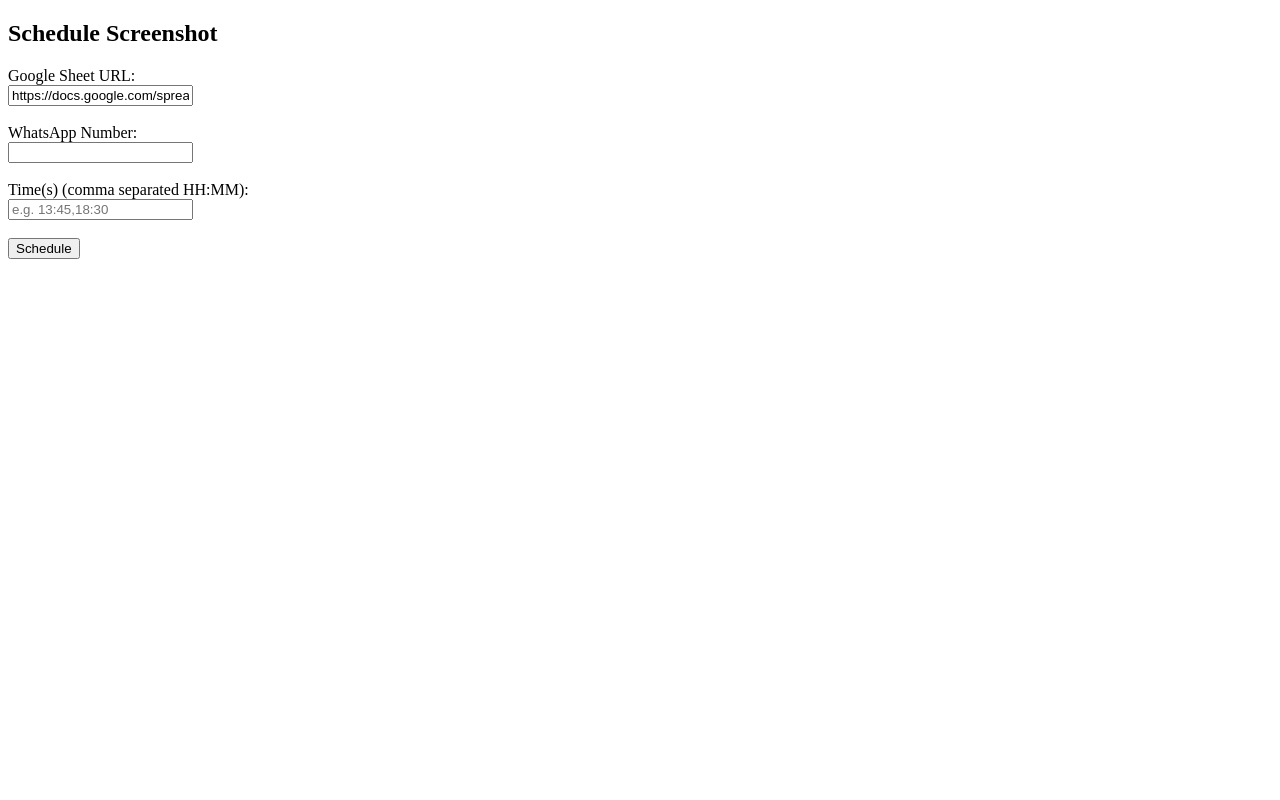
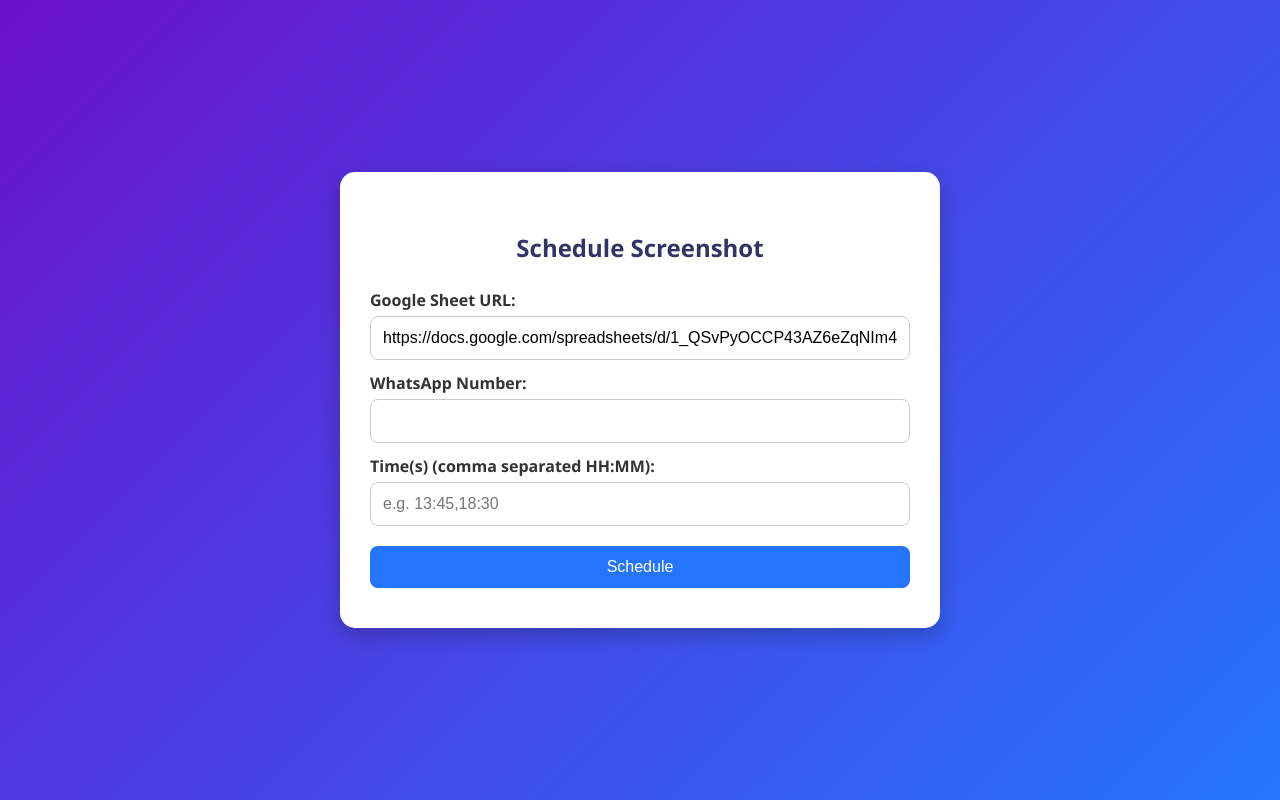
Before and after one commit to kraken3743/sheet-to-whatsapp, a Flask app: page / in a window 1280 px wide. Run offline with Flask 3, Linux system fonts and the light colour scheme.

Commit message:
Style: Add professional layout to scheduling form

```diff
--- a/templates/index.html
+++ b/templates/index.html
@@ -1,22 +1,88 @@
 <!DOCTYPE html>
-<html>
+<html lang="en">
 <head>
+  <meta charset="UTF-8">
   <title>Schedule Sheet to WhatsApp</title>
+  <meta name="viewport" content="width=device-width, initial-scale=1">
+
+  <style>
+    body {
+      margin: 0;
+      padding: 0;
+      font-family: 'Segoe UI', Tahoma, Geneva, Verdana, sans-serif;
+      background: linear-gradient(135deg, #6a11cb, #2575fc);
+      height: 100vh;
+      display: flex;
+      align-items: center;
+      justify-content: center;
+      color: #333;
+    }
+
+    .container {
+      background: white;
+      padding: 40px 30px;
+      border-radius: 15px;
+      box-shadow: 0 8px 20px rgba(0, 0, 0, 0.2);
+      width: 100%;
+      max-width: 600px;
+      box-sizing: border-box;
+    }
+
+    h2 {
+      text-align: center;
+      margin-bottom: 25px;
+      color: #333366;
+    }
+
+    label {
+      font-weight: bold;
+      display: block;
+      margin: 12px 0 5px;
+    }
+
+    input[type="text"] {
+      width: 100%;
+      padding: 12px;
+      border: 1px solid #ccc;
+      border-radius: 8px;
+      font-size: 1em;
+      box-sizing: border-box;
+    }
+
+    button {
+      background-color: #2575fc;
+      color: white;
+      border: none;
+      padding: 12px 24px;
+      font-size: 1em;
+      border-radius: 8px;
+      cursor: pointer;
+      margin-top: 20px;
+      width: 100%;
+      transition: background-color 0.3s ease;
+    }
+
+    button:hover {
+      background-color: #1a5fd8;
+    }
+  </style>
 </head>
 <body>
-  <h2>Schedule Screenshot</h2>
-  <form method="POST" action="/register">
-    Google Sheet URL:<br>
-    <input type="text" name="sheet_url" required
-      value="https://docs.google.com/spreadsheets/d/1_QSvPyOCCP43AZ6eZqNIm4OmJb8ds9EB4UD88C2-Sb4/edit?gid=909429816#gid=909429816"><br><br>
+  <div class="container">
+    <h2>Schedule Screenshot</h2>
+    <form method="POST" action="/register">
+      <label for="sheet_url">Google Sheet URL:</label>
+      <input type="text" name="sheet_url" required
+        value="https://docs.google.com/spreadsheets/d/1_QSvPyOCCP43AZ6eZqNIm4OmJb8ds9EB4UD88C2-Sb4/edit?gid=909429816#gid=909429816">
 
-    WhatsApp Number:<br>
-    <input type="text" name="whatsapp_number" required><br><br>
+      <label for="whatsapp_number">WhatsApp Number:</label>
+      <input type="text" name="whatsapp_number" required>
 
-    Time(s) (comma separated HH:MM):<br>
-    <input type="text" name="times" required placeholder="e.g. 13:45,18:30"><br><br>
+      <label for="times">Time(s) (comma separated HH:MM):</label>
+      <input type="text" name="times" required placeholder="e.g. 13:45,18:30">
 
-    <button type="submit">Schedule</button>
-  </form>
+      <button type="submit">Schedule</button>
+    </form>
+  </div>
 </body>
 </html>
```
